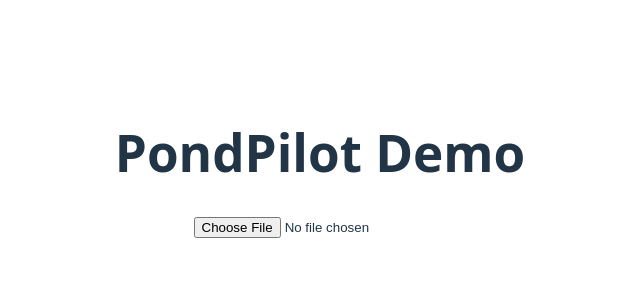
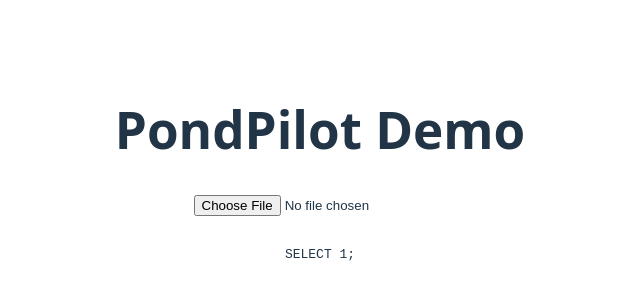
Before and after one commit to Smolevich/pondpilot-demo, a Vue app: page / in a window 1280 px wide. Shown: the part 228-528 px from the top of the page, without its empty margins (320-960 px from the left). Built offline with nearby package versions, Linux system fonts and the light colour scheme.

Commit message:
Add initial SQL snippet for widget

```diff
--- a/src/components/FileLoader.vue
+++ b/src/components/FileLoader.vue
@@ -44,7 +44,9 @@
 <template>
   <div>
     <input type="file" @change="handleFile" />
-    <div ref="widgetContainer" class="pondpilot-snippet"></div>
+    <div ref="widgetContainer" class="pondpilot-snippet">
+      <pre>SELECT 1;</pre>
+    </div>
   </div>
 </template>
 
```
